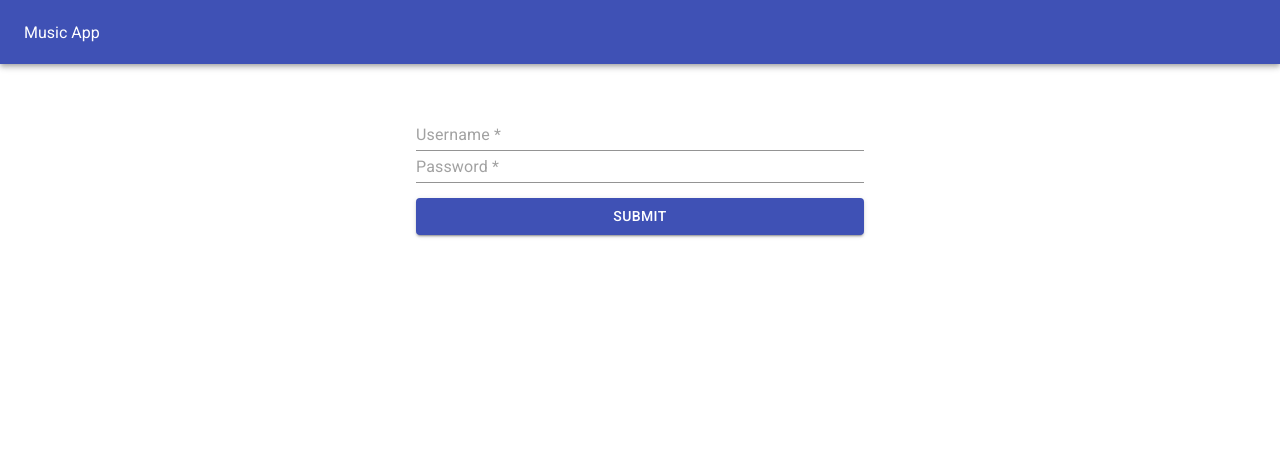
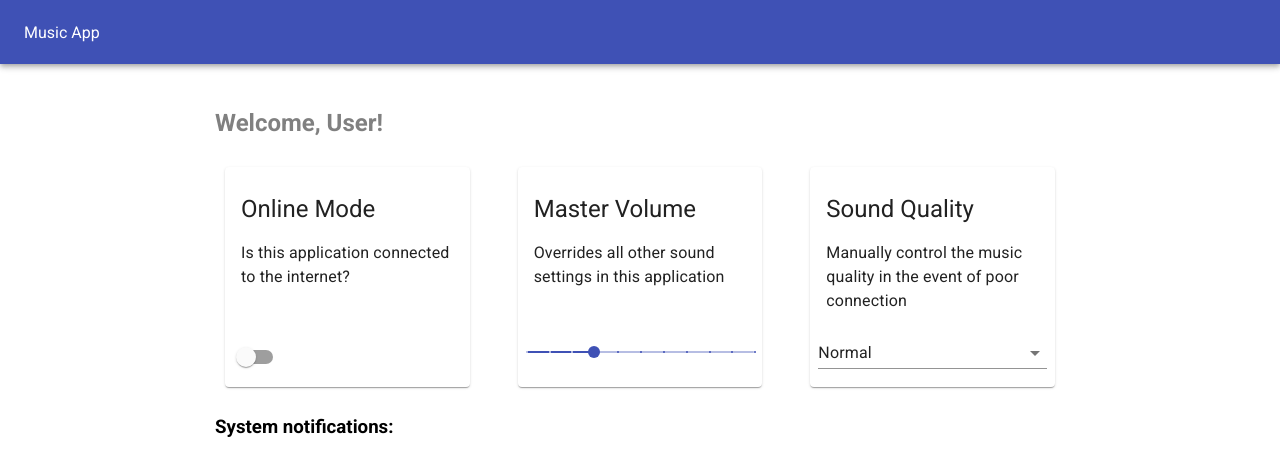
Before and after one commit to robpwatkins/music-app, a React (Create React App) app: page / in a window 1280 px wide. Shown: the top 476 px of the page. Built offline with nearby package versions, Linux system fonts and the light colour scheme.

Commit message:
omg that slider tho

```diff
--- a/src/App.js
+++ b/src/App.js
@@ -6,7 +6,7 @@ import Dashboard from './Dashboard';
 
 class App extends React.Component {
   state = {
-    loggedIn: false,
+    loggedIn: true,
     username: ''
   }
 
--- a/src/Dashboard.js
+++ b/src/Dashboard.js
@@ -1,23 +1,44 @@
 import React from 'react';
 import OnlineCard from './OnlineCard';
-import VolumeCard from './VolumCard';
+import VolumeCard from './VolumeCard';
 import SoundCard from './SoundCard';
 import { Grid } from '@material-ui/core';
 
 class Dashboard extends React.Component {
+  state = {
+    online: true,
+    volume: 30,
+    soundQuality: 2,
+  }
+
+  toggleSwitch = () => {
+    this.setState({ online: !this.state.online });
+  }
+
+  volumeChange = (props) => {
+    console.log(props);
+  }
+
+  dropdownChange = props => {
+    this.setState({ soundQuality: props.target.value })
+    if (this.state.soundQuality === 3) {
+      console.log('heyoo');
+    }
+  }
+
   render() {
     return (
       <div style={{maxWidth: '850px', margin: '25px'}}>
         <h2 style={{color: 'gray'}}>Welcome, User!</h2>
         <Grid container direction="row" spacing={6} justify="center" style={{padding: '10px'}}>
           <Grid item xs={8} sm={4}>
-            <OnlineCard />
+            <OnlineCard toggleSwitch={this.toggleSwitch}/>
           </Grid>
           <Grid item xs={8} sm={4}>
-            <VolumeCard />
+            <VolumeCard volumeChange={this.volumeChange}/>
           </Grid>
           <Grid item xs={8} sm={4}>
-            <SoundCard />
+            <SoundCard dropdownChange={this.dropdownChange} soundQuality={this.state.soundQuality}/>
           </Grid>
         </Grid>
         <h3>System notifications:</h3>
--- a/src/OnlineCard.js
+++ b/src/OnlineCard.js
@@ -7,7 +7,7 @@ import CardHeader from '@material-ui/core/CardHeader';
 import FormControlLabel from '@material-ui/core/FormControlLabel';
 import Switch from '@material-ui/core/Switch';
 
-function OnlineCard () {
+function OnlineCard (props) {
 
   return (
     <Card style={{padding: '10px 0px 3px 0px'}}>
@@ -21,7 +21,7 @@ function OnlineCard () {
         <FormControlLabel
           style={{paddingLeft: '5px'}}
           control={
-            <Switch />
+            <Switch onChange={props.toggleSwitch}/>
           }
         />
       </CardActions>
--- a/src/SoundCard.js
+++ b/src/SoundCard.js
@@ -8,16 +8,8 @@ import MenuItem from '@material-ui/core/MenuItem';
 import FormControl from '@material-ui/core/FormControl';
 import Select from '@material-ui/core/Select';
 
-class SoundCard extends React.Component {
-  state = {
-    quality: 2
-  }
+function SoundCard (props) {
 
-  handleChange = event => {
-    this.setState({ quality: event.target.value })
-  }
-
-  render () {
     return (
       <Card style={{padding: '10px 0px'}}>
         <CardHeader title="Sound Quality" style={{paddingBottom: '0'}} />
@@ -28,7 +20,7 @@ class SoundCard extends React.Component {
         </CardContent>
         <CardActions>
           <FormControl fullWidth>
-            <Select onChange={this.handleChange} value={this.state.quality}>
+            <Select onChange={event => props.dropdownChange(event)} value={props.soundQuality}>
               <MenuItem value={1}>Low</MenuItem>
               <MenuItem value={2}>Normal</MenuItem>
               <MenuItem value={3}>High</MenuItem>
@@ -37,7 +29,6 @@ class SoundCard extends React.Component {
         </CardActions>
       </Card>
     );
-  }
 }
 
 export default SoundCard;
--- a/src/VolumCard.js
+++ b/src/VolumeCard.js
@@ -6,7 +6,7 @@ import Typography from '@material-ui/core/Typography';
 import CardHeader from '@material-ui/core/CardHeader';
 import Slider from '@material-ui/core/Slider';
 
-function VolumeCard () {
+function VolumeCard (props) {
 
   return (
     <Card style={{padding: '10px 0px 13px 0px '}}>
@@ -18,6 +18,7 @@ function VolumeCard () {
       </CardContent>
       <CardActions>
       <Slider
+        onChange={(event, value) => props.volumeChange(value)}
         defaultValue={30}
         aria-labelledby="discrete-slider"
         valueLabelDisplay="auto"
```
